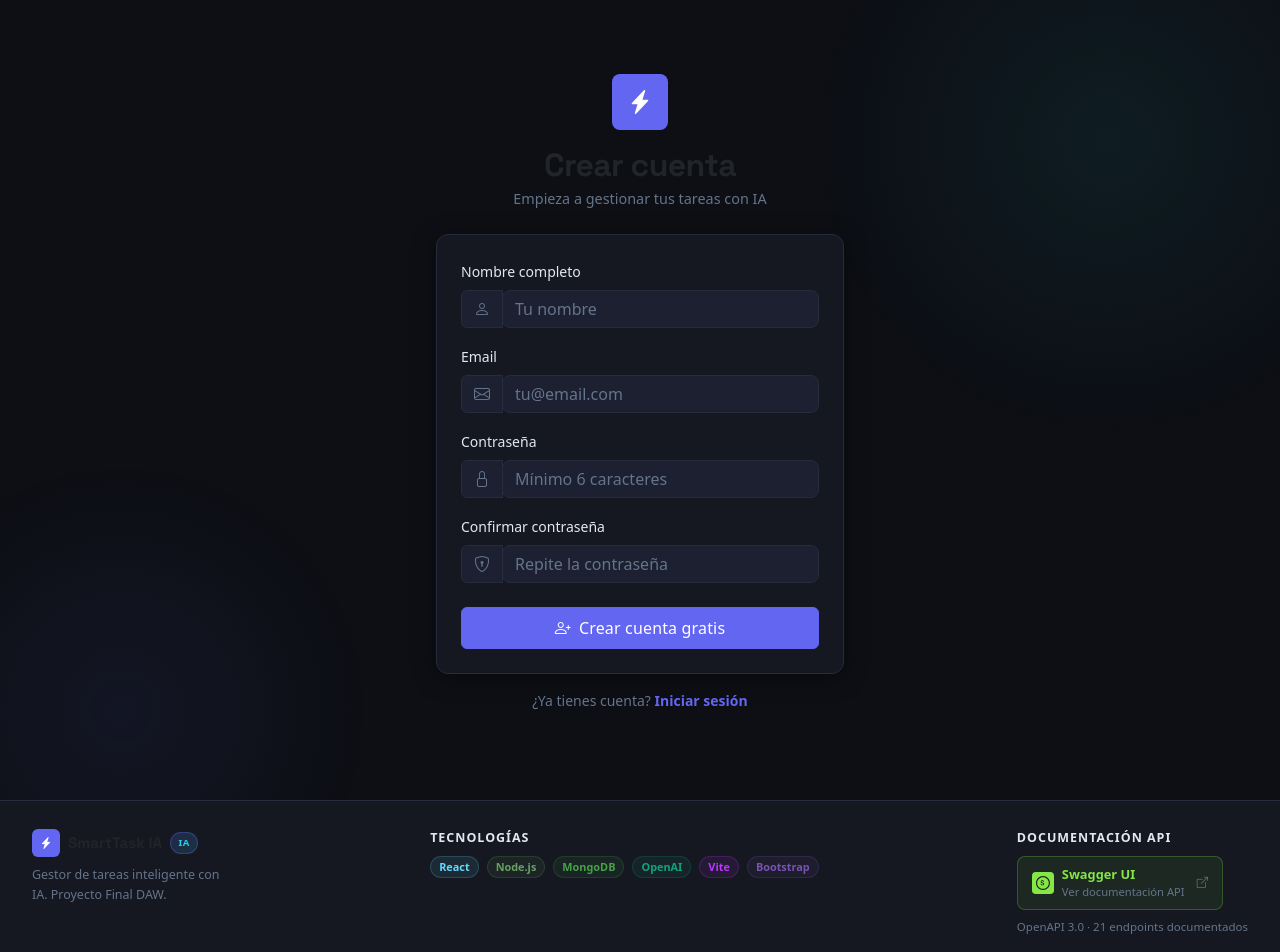
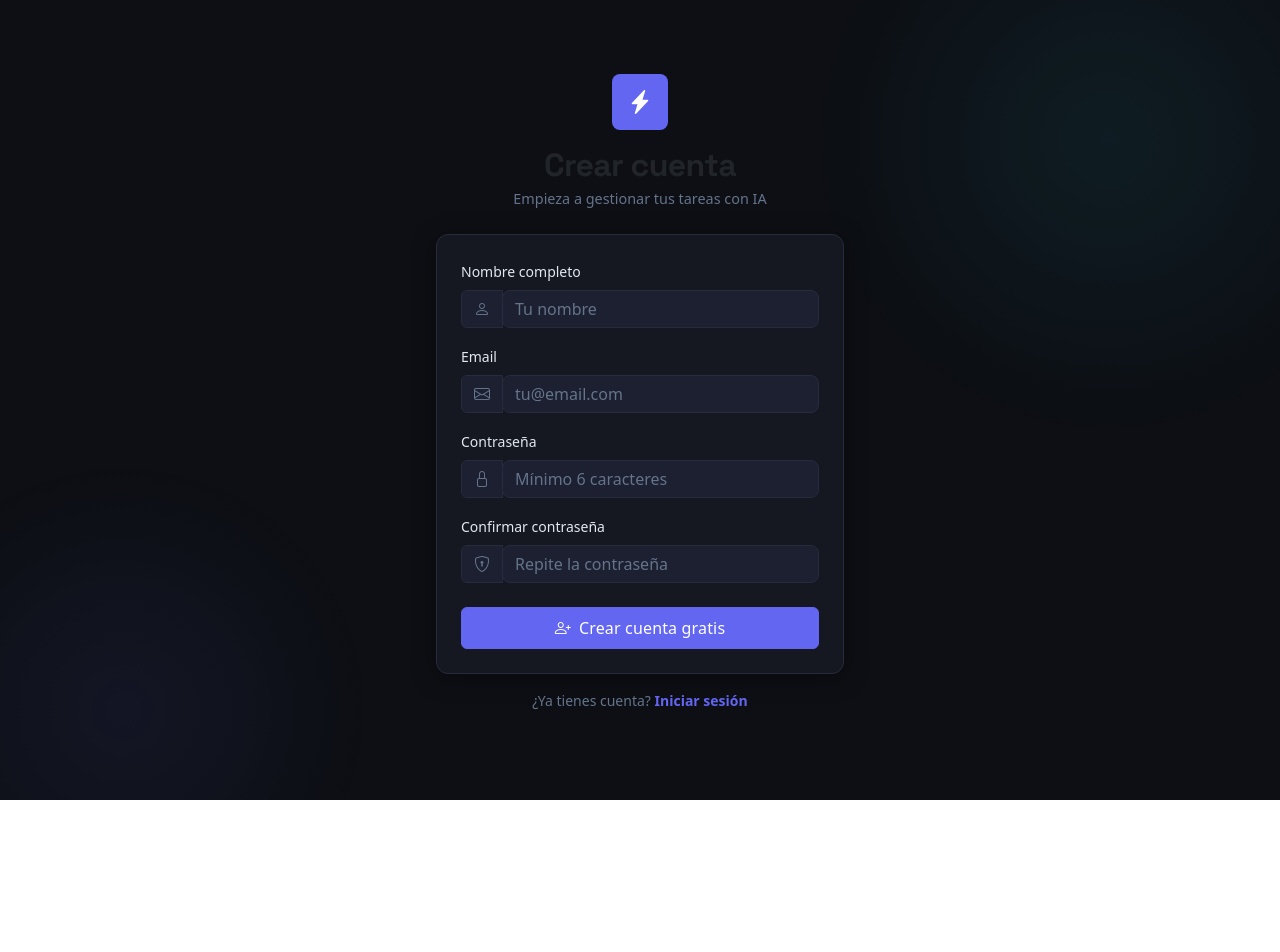
Before and after one commit to mplopez-ponte/mplopez-ponte.github.io, a React (Vite) app: page /registro in a window 1280 px wide. Shown: the top 952 px of the page. After the commit the page ends 800 px from the top, so only its background shows below. Built offline with nearby package versions, Linux system fonts and the light colour scheme; no server answers; the HTML template or start-up script is replaced by a standard one.

Commit message:
Eliminando el footer duplicado

```diff
--- a/src/App.jsx
+++ b/src/App.jsx
@@ -10,7 +10,6 @@ import TareasPage from './pages/TareasPage';
 import TareaDetallePage from './pages/TareaDetallePage';
 import PerfilPage from './pages/PerfilPage';
 import Layout from './components/layout/Layout';
-import Footer from './components/layout/Footer'
 
 import 'bootstrap/dist/css/bootstrap.min.css';
 import 'bootstrap-icons/font/bootstrap-icons.css';
@@ -70,7 +69,7 @@ function App() {
           theme="dark"
         />
       </BrowserRouter>
-        <Footer />
+
     </AuthProvider>
 
   );
```
